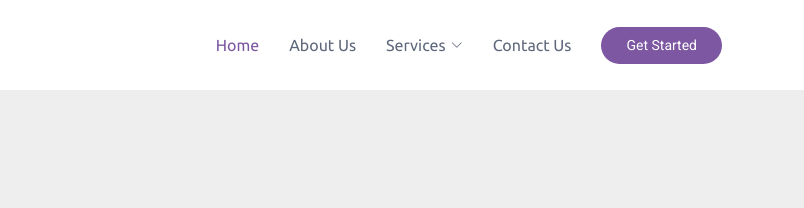
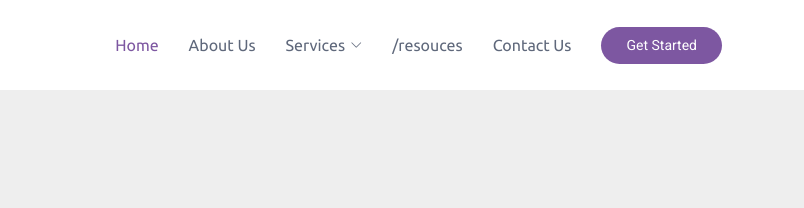
Before and after one commit to dcaron-elephas/elephas-splash, a plain HTML site: page index.html in a window 1280 px wide. Shown: the top 208 px of the page, 476-1280 px from the left. Drawn offline with Linux system fonts and the light colour scheme.

Commit message:
Update header.html

```diff
--- a/partials/header.html
+++ b/partials/header.html
@@ -23,6 +23,7 @@
               <li><a href="/custom-plugins-themes-seo.html">Custom Plugins, Themes & SEO</a></li>
             </ul>
           </li>
+          <li><a href="Resources">/resouces</a></li>
           <li><a href="/#contact">Contact Us</a></li>
         </ul>
         <i class="mobile-nav-toggle d-xl-none bi bi-list"></i>
```
